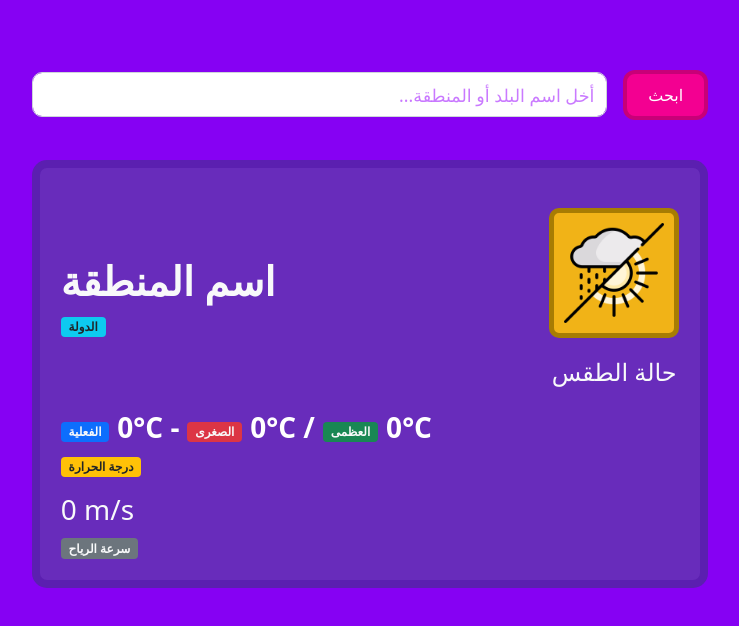
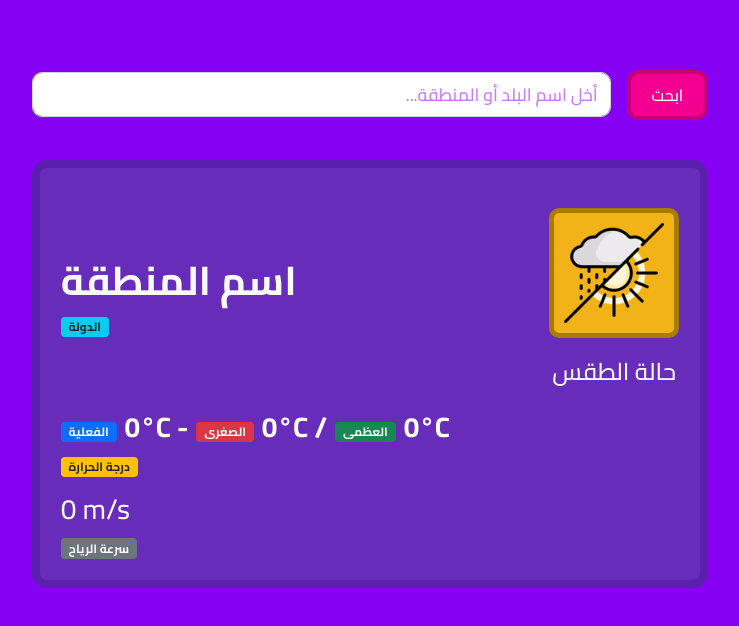
Before and after one commit to a7m3d000/WeatherApp, a Next.js app: page / in a window 1280 px wide. Shown: the top 626 px of the page, without its empty margins (270-1009 px from the left). Built offline with nearby package versions, Linux system fonts and the light colour scheme.

Commit message:
9th commit

```diff
--- a/pages/index.js
+++ b/pages/index.js
@@ -27,6 +27,12 @@
         <meta name="theme-color" content="#6c02c3" />
 
         <link rel="icon" href="./tab-icon.png" type="image/x-icon" />
+        <link rel="preconnect" href="https://fonts.googleapis.com" />
+        <link rel="preconnect" href="https://fonts.gstatic.com" crossorigin />
+        <link
+          href="https://fonts.googleapis.com/css2?family=Cairo:wght@400;500;700&display=swap"
+          rel="stylesheet"
+        ></link>
       </Head>
       <div className="app">
         <div className="container">
--- a/styles/globals.css
+++ b/styles/globals.css
@@ -1,3 +1,9 @@
+@import url("https://fonts.googleapis.com/css2?family=Cairo:wght@400;500;700&display=swap");
+
+* {
+  font-family: "Cairo";
+}
+
 html,
 body {
   padding: 0;
@@ -8,13 +14,7 @@
 }
 
 body {
-  /* background-image: url("../public/primary-back.jpg"); */
   background-color: var(--primary-color) !important;
-  /* background-size: cover;
-  box-sizing: border-box;
-  background-repeat: no-repeat; */
-  /* max-width: 100vw;
-  max-height: 100vh; */
 }
 
 a {
```
